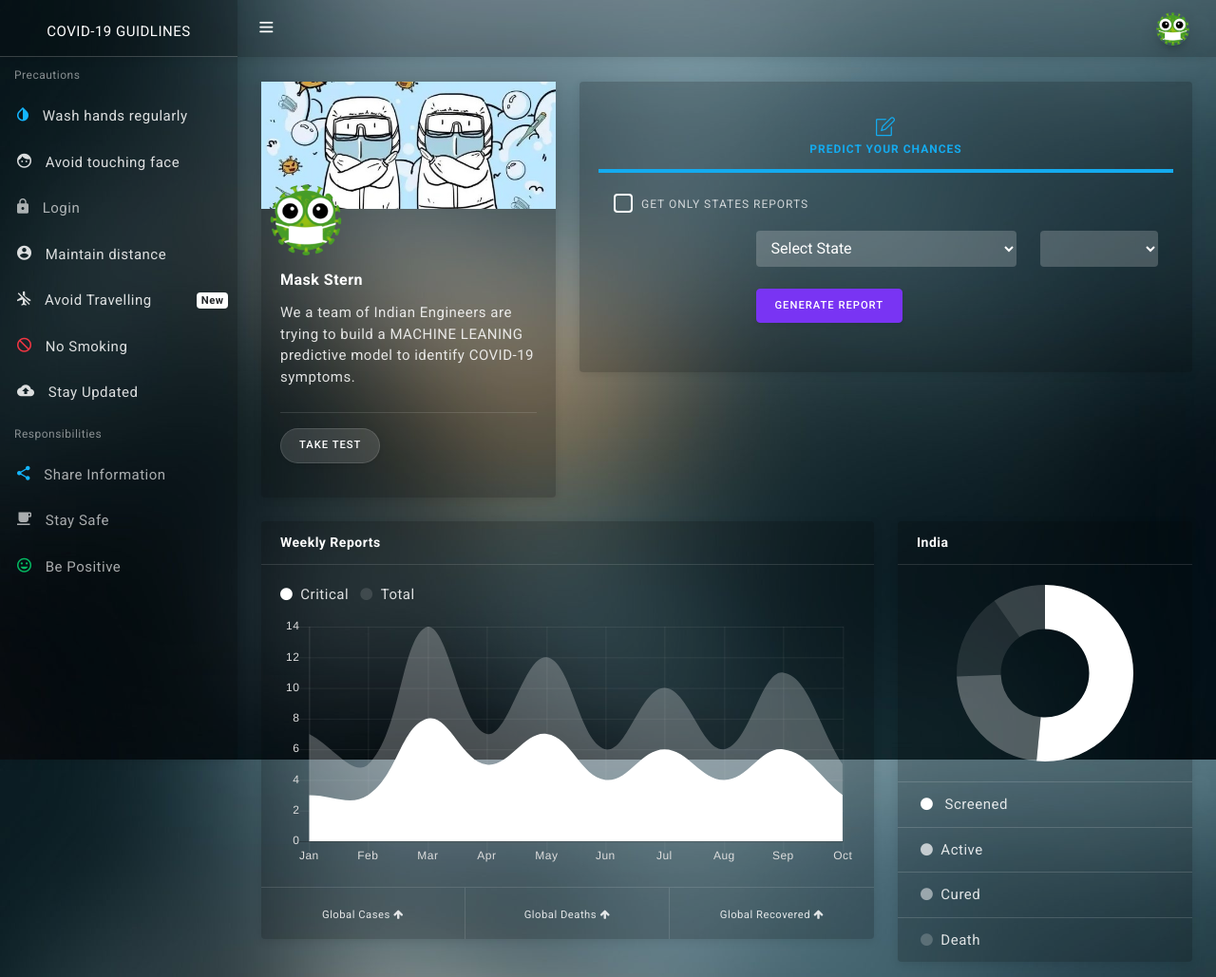
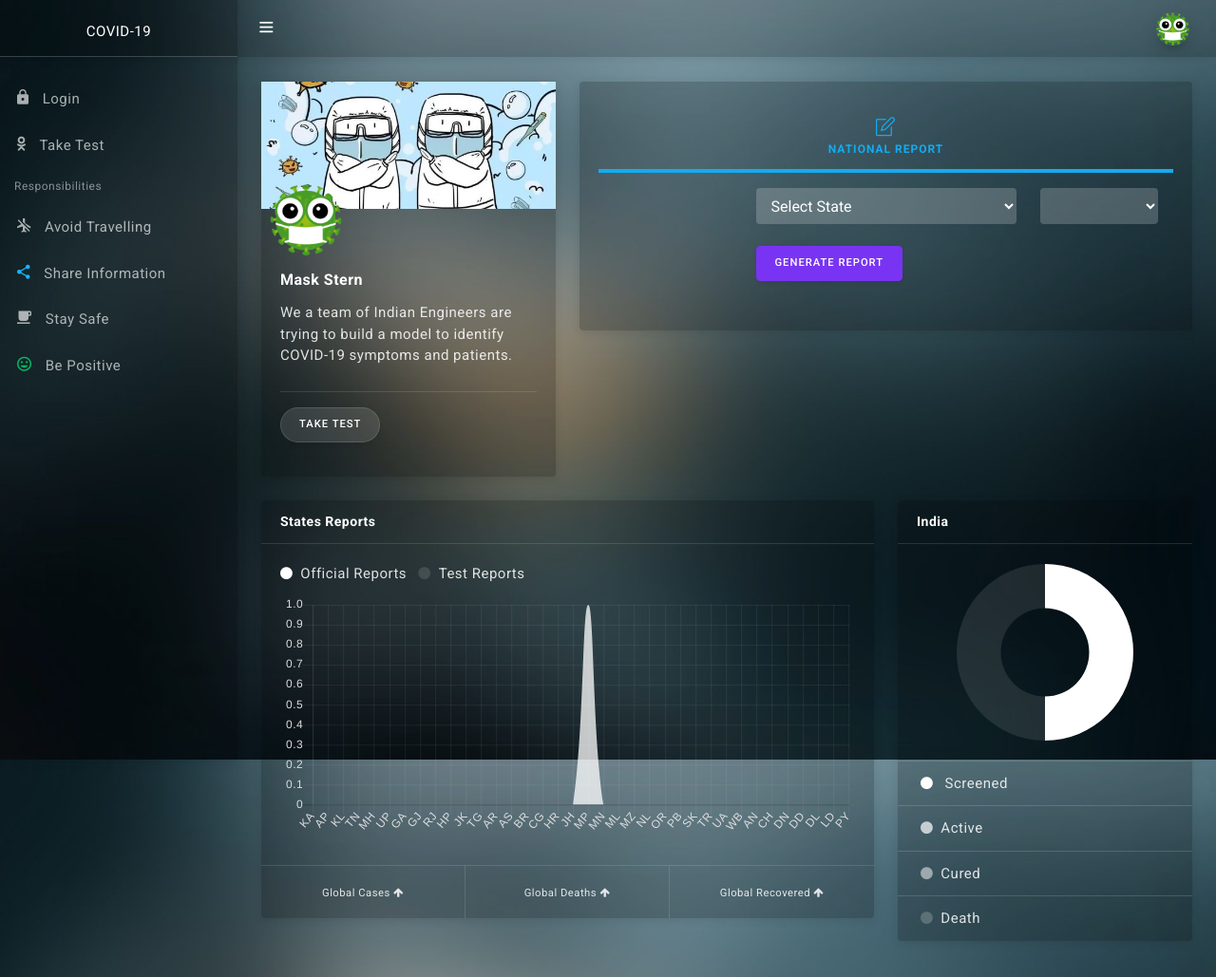
Before and after one commit to Acrothlete/covid19, a Django app: page / in a window 1280 px wide. Shown: the top 1029 px of the page at 95% size. Run offline with Django 3.2, Linux system fonts and the light colour scheme; data comes from the database, SQL or seed files in the repository; both versions use the stored data as it was after the commit; tables that the repository leaves empty hold one stand-in row (values such as "Sample post"); lists and menus that the app fills with data are empty; some libraries are stand-ins or nearby versions.

Commit message:
final ab na milenge dobara

```diff
--- a/diagnosis/models.py
+++ b/diagnosis/models.py
@@ -35,8 +35,8 @@ class data_base(models.Model):
 
 patient_choice = (
     ('Positive', 'Positive'),
-    ('Saspected', 'Saspected'),
-    ('Nagetive', 'Nagetive'),
+    ('Suspected', 'Suspected'),
+    ('Negative', 'Negative'),
 )
 
 class Patient_data(models.Model):
--- a/diagnosis/templates/diagnosis/base.html
+++ b/diagnosis/templates/diagnosis/base.html
@@ -81,17 +81,20 @@
     var config={
       type: 'line',
       data: {
-        labels:["Jan", "Feb", "Mar", "Apr", "May", "Jun", "Jul", "Aug", "Sep", "Oct"],
+        labels:{{ state_name | safe }},
+        // ["Jan", "Feb", "Mar", "Apr", "May", "Jun", "Jul", "Aug", "Sep", "Oct"],
         datasets: [{
-          label: 'Critical Reports',
-          data:  [3, 3, 8, 5, 7, 4, 6, 4, 6, 3],
-          backgroundColor: '#fff',
+          label: 'Offical Reports',
+          data: {{offical_value | safe}},
+          // [3, 3, 8, 5, 7, 4, 6, 4, 6, 3,8,2,3,6,7,10,36,],
+          backgroundColor: 'rgba(255, 255, 255, 0.75)',
           borderColor: "transparent",
           pointRadius :"0",
           borderWidth: 3
         }, {
-          label: 'Total Reports',
-          data:  [7, 5, 14, 7, 12, 6, 10, 6, 11, 5],
+          label: 'Test Reports',
+          data: {{ local_value | safe }},
+          // [7, 5, 14, 7, 12, 6, 10, 6, 11, 5,5,7,8,9,3,1,2,5],
           backgroundColor: "rgba(255, 255, 255, 0.25)",
           borderColor: "transparent",
           pointRadius :"0",
@@ -144,7 +147,7 @@
     var myChart = new Chart(ctx, {
       type: 'doughnut',
       data: {
-        labels: ["Direct", "Affiliate", "E-mail", "Other"],
+        labels: ["Screened (Official)", "Positive (Official)", "Total (Analyzed)", "Positive(Anaylzed)"],
         datasets: [{
           backgroundColor: [
             "#ffffff",
@@ -152,7 +155,8 @@
             "rgba(255, 255, 255, 0.10)",
             "rgba(255, 255, 255, 0.20)"
           ],
-          data: [5856, 2602, 1802, 1105],
+          data: {{circular_data |safe}},
+          //  [5856, 2602, 1802, 1105],
           borderWidth: [0, 0, 0, 0]
         }]
       },
--- a/diagnosis/templates/diagnosis/index.html
+++ b/diagnosis/templates/diagnosis/index.html
@@ -19,62 +19,47 @@
     <!--Start sidebar-wrapper-->
     <div id="sidebar-wrapper" data-simplebar="" data-simplebar-auto-hide="true">
         <div class="brand-logo">
-            <a>
+            <a href="{% url 'index' %}">
 
-                <h5 class="logo-text">Covid-19 Guidlines</h5>
+                <h5 class="logo-text">Covid-19</h5>
             </a>
         </div>
         <ul class="sidebar-menu do-nicescrol">
-            <li class="sidebar-header">Precautions</li>
 
+            {% if request.user.is_authenticated %}
+            <li class="sidebar-header">Accounts</li>
 
             <li>
-                <a>
-                    <i class="zmdi zmdi-invert-colors text-info"></i> <span>Wash hands regularly</span>
+                <a href="{% url 'entry'%}">
+                    <i class="zmdi zmdi-face"></i> <span>Add Patient</span>
                 </a>
             </li>
             <li>
-                <a>
-                    <i class="zmdi zmdi-face"></i> <span>Avoid touching face</span>
-                </a>
-            </li>
-
-            <li>
-                <a href="{% url 'login' %}">
-                    <i class="zmdi zmdi-lock" ></i> <span>Login</span>
-                </a>
-            </li>
-
-            <li>
-                <a>
-                    <i class="zmdi zmdi-account-circle"></i> <span>Maintain distance</span>
-                </a>
-            </li>
-
-            <li>
-                <a>
-                    <i class="zmdi zmdi-airplane-off"></i> <span>Avoid Travelling</span>
-                    <small class="badge float-right badge-light">New</small>
-                </a>
-            </li>
-
-            <li>
-                <a>
-                    <i class="zmdi zmdi-block-alt text-danger"></i> <span>No Smoking</span>
+                <a href="{ url 'logout'}">
+                    <i class="zmdi zmdi-lock"></i> <span>Logout</span>
                 </a>
             </li>
 
 
 
-
-
+            {%else%}
+            <li class="sidebar-header"></li>
             <li>
-                <a>
-                    <i class="zmdi zmdi-cloud-upload"></i> <span>Stay Updated</span>
+                <a href="{% url 'login' %}">
+                    <i class="zmdi zmdi-lock"></i> <span>Login</span>
                 </a>
             </li>
 
+            <li>
+                <a href="{%url 'test'%}">
+                    <i class="zmdi zmdi-odnoklassniki"></i> <span>Take Test</span>
+                </a>
+            </li>
+            {%endif%}
+
             <li class="sidebar-header">Responsibilities</li>
+            <li><a href="javaScript:void();"><i class="zmdi zmdi-airplane-off"></i> <span>Avoid Travelling</span></a>
+            </li>
             <li><a href="javaScript:void();"><i class="zmdi zmdi-share text-info"></i> <span>Share
                         Information</span></a></li>
             <li><a href="javaScript:void();"><i class="zmdi zmdi-coffee"></i> <span>Stay Safe</span></a></li>
@@ -136,13 +121,13 @@
                             <img src="{% static 'diagnosis/assets/images/co.png.png'%}" alt="profile-image"
                                 class="profile">
                             <h5 class="card-title">Mask Stern</h5>
-                            <p class="card-text">We a team of Indian Engineers are trying to build a MACHINE LEANING
-                                predictive model
+                            <p class="card-text">We a team of Indian Engineers are trying to build model
                                 to identify COVID-19 symptoms.</p>
 
                             <hr>
                             <div class="form-group">
-                            <button onclick="location.href='{% url 'index' %}'" class="btn btn-light btn-round px-7"> Take Test</button>
+                                <button onclick="location.href='{% url 'test' %}'" class="btn btn-light btn-round px-7">
+                                    Take Test</button>
                             </div>
                         </div>
 
@@ -291,16 +278,16 @@
                                 <img src="{% static 'diagnosis/assets/images/co.png.png'%}" alt="profile-image"
                                     class="profile">
                                 <h5 class="card-title">Mask Stern</h5>
-                                <p class="card-text">We a team of Indian Engineers are trying to build a MACHINE LEANING
-                                    predictive model
-                                    to identify COVID-19 symptoms. </p>
+                                <p class="card-text">We a team of Indian Engineers are trying to build a model
+                                    to identify COVID-19 symptoms and patients. </p>
                                 <div class="icon-block">
 
 
 
                                     <hr>
                                     <div class="form-group">
-                                        <button onclick="location.href='{% url 'index' %}'" class="btn btn-light btn-round px-7"> Take Test</button>
+                                        <button onclick="location.href='{% url 'test' %}'"
+                                            class="btn btn-light btn-round px-7"> Take Test</button>
                                     </div>
                                 </div>
                             </div>
@@ -317,13 +304,11 @@
                                 <ul class="nav nav-tabs nav-tabs-primary top-icon nav-justified">
                                     <li class="nav-item">
 
-                                {% if staff == 1 %}
-                                <a id='msg' href="javascript:void();" data-target="#edit" data-toggle="pill" class="nav-link active"><i
-                                  class="icon-note"> </i> Enter patient details</a>
-                                {%else%}
-                                <a id='msg' href="javascript:void();" data-target="#edit" data-toggle="pill" class="nav-link active"><i
-                                    class="icon-note"> </i> Predict your chances</a>
-                                    {% endif%}
+
+                                        <a id='msg' href="javascript:void();" data-target="#edit" data-toggle="pill"
+                                            class="nav-link active"><i class="icon-note"> </i>National Report</a>
+
+
                                     </li>
 
 
@@ -459,28 +414,21 @@
                                         {% else %}
                                         <form method='POST'>
                                             {%csrf_token%}
-                                  <div class="form-group">
-                                    <div class="icheck-material-white">
-                                      <input type="checkbox" id="bodypain" name="bodypain" value=1>
-
-                                      <label for="bodypain">
-                                        Get only states reports
-                                      </label>
-                                    </div>
-                                  </div>
 
                                             <!-- ------ ------------------------------------------------------------------------------------------------------------------------------- -->
                                             <div class="form-group row">
                                                 <label class="col-lg-3 col-form-label form-control-label"></label>
                                                 <div class="col-lg-6">
                                                     {{ form.city.errors}}
-                                      <select onchange="print_city('state', this.selectedIndex);" id="sts" name ="state" class="form-control" required></select>
+                                                    <select onchange="print_city('state', this.selectedIndex);" id="sts"
+                                                        name="state" class="form-control" required></select>
 
                                                 </div>
                                                 <br><br>
                                                 <div class="col-lg-3">
                                                     {{ form.state.errors}}
-                                      <select  id ="state" class="form-control" name="city"required></select>
+                                                    <select id="state" class="form-control" name="city"
+                                                        required></select>
                                                 </div>
                                                 <script language="javascript">print_state("sts");</script>
                                             </div>
@@ -526,14 +475,16 @@
                 <div class="row">
                     <div class="col-12 col-lg-8 col-xl-8">
                         <div class="card">
-                            <div class="card-header">Weekly Reports
+                            <div class="card-header">States Reports
 
                             </div>
                             <div class="card-body">
                                 <ul class="list-inline">
-                                    <li class="list-inline-item"><i class="fa fa-circle mr-2 text-white"></i>Critical
+                                    <li class="list-inline-item"><i class="fa fa-circle mr-2 text-white"></i>Official
+                                        Reports
                                     </li>
-                                    <li class="list-inline-item"><i class="fa fa-circle mr-2 text-light"></i>Total
+                                    <li class="list-inline-item"><i class="fa fa-circle mr-2 text-light"></i>Test
+                                        Reports
                                     </li>
                                 </ul>
                                 <div class="chart-container-1">
--- a/diagnosis/views.py
+++ b/diagnosis/views.py
@@ -7,37 +7,80 @@ from django.http import Http404
 from diagnosis.models import data_base,Patient_data
 # Create your views here.
 
-india_states= ["Andhra Pradesh","Arunachal Pradesh ","Assam","Bihar","Chhattisgarh","Goa","Gujarat","Haryana","Himachal Pradesh","Jammu and Kashmir","Jharkhand","Karnataka","Kerala","Madhya Pradesh","Maharashtra","Manipur","Meghalaya","Mizoram","Nagaland","Odisha","Punjab","Rajasthan","Sikkim","Tamil Nadu","Telangana","Tripura","Uttar Pradesh","Uttarakhand","West Bengal","Andaman and Nicobar Islands","Chandigarh","Dadra and Nagar Haveli","Daman and Diu","Lakshadweep","National Capital Territory of Delhi","Puducherry"]
+
+
+State_short=[('KA', 'Karnataka'), ('AP', 'Andhra Pradesh'), ('KL', 'Kerala'), ('TN', 'Tamil Nadu'), ('MH', 'Maharashtra'), ('UP', 'Uttar Pradesh'), ('GA', 'Goa'), ('GJ', 'Gujarat'), ('RJ', 'Rajasthan'), ('HP', 'Himachal Pradesh'), ('JK', 'Jammu & Kashmir'), ('TG', 'Telangana'), ('AR', 'Arunachal Pradesh'), ('AS', 'Assam'), ('BR', 'Bihar'), ('CG', 'Chattisgarh'), ('HR', 'Haryana'), ('JH', 'Jharkhand'), ('MP', 'Madhya Pradesh'), ('MN', 'Manipur'), ('ML', 'Meghalaya'), ('MZ', 'Mizoram'), ('NL', 'Nagaland'), ('OR', 'Orissa'), ('PB', 'Punjab'), ('SK', 'Sikkim'), ('TR', 'Tripura'), ('UA', 'Uttarakhand'), ('WB', 'West Bengal'), ('AN', 'Andaman & Nicobar'), ('CH', 'Chandigarh'), ('DN', 'Dadra & Nagar Haveli'), ('DD', 'Daman & Diu'), ('DL', 'Delhi'), ('LD', 'Lakshadweep'), ('PY', 'Pondicherry')]
+
+
 
 def India_Covid():
-    covid_Values = []
-    for i in india_states:
-        try:
-            covid_Values.append(Patient_data.objects.filter(state = i).count())
-        except:
-            pass
-    return covid_Values
+    x = []
+    y=[]
+    for i in State_short:
+        # try:
+        state=str(i[1])
+        x.append(Patient_data.objects.filter(state = state).count())
+        y.append(data_base.objects.filter(state = state).count())
+        # except
+    return [x,y]
 
+
+def India_circle():
+    offical_city_total=Patient_data.objects.all().count()
+    offical_city_found=Patient_data.objects.filter(patient_status = 'Positive').count()
+    local_city_total=data_base.objects.all().count()
+    local_city_found=data_base.objects.filter(infectionProb__gt = 50).count()
+    circular_data=[offical_city_total,offical_city_found,local_city_total,local_city_found]
+    return circular_data
 
 
 
 def index(request):
-
+    state_name=[]
+    for i in State_short:
+        state_name.append(i[0])
     if request.method=='POST':
-        state=request.POST.get('state')
-        city=request.POST.get('city')
+        state=str(request.POST.get('state'))
+        city=str(request.POST.get('city')).strip()
         form = ZoneSelect(request.POST)
         if form.is_valid():
-            circle_total=Patient_data.objects.filter(state = state, city=city).count()
+            # try:
+
+            ofct=Patient_data.objects.filter(state = state, city = city).count()
+            ofcf=Patient_data.objects.filter(state = state , city = city, patient_status = 'Positive').count()
+            lct=data_base.objects.filter(state = state, city = city).count()
+            lcf=data_base.objects.filter(state = state, city = city,infectionProb__gt = 50).count()
+            heading = city
+            circular_data=[ofct,ofcf,lct,lcf]
+            context= {
+                'heading':heading,
+                'chart': 1,
+                'circular_data':circular_data,
+                'state_name': state_name,
+                'offical_value': India_Covid()[0],
+                'local_value': India_Covid()[1],
+                'form':form,
+                'report': 0
+            }
+            return render(request,'diagnosis/index.html',context)
+            # except:
+            # messages.success(request,f' Please enter valid input.')
+        else:
             pass
-        else:
-            print("form invalid")
+
     else:
         form=ZoneSelect()
-    context={
-        'form':form,
-        'report': 0
-    }
+
+        context= {
+                'heading':'India',
+                'chart': 1,
+                'circular_data':India_circle(),
+                'state_name': state_name,
+                'offical_value': India_Covid()[0],
+                'local_value': India_Covid()[1],
+                'form':form,
+                'report': 0
+            }
     return render(request,'diagnosis/index.html',context)
 
 
@@ -82,7 +125,6 @@ def TestCovid(request):
             if (sorethroat):obj.soreThroat=sorethroat
             inf_prob=(int(obj.soreThroat) *8)+(int(obj.runningNose)*8)+(int(obj.bodyPain)*8)+(int(obj.difficulty_Breathing)*8)+(int(obj.fever)*8)+(int(obj.travelHistory)*7)
             obj.infectionProb=inf_prob
-            print(inf_prob)
             obj.save()
             zone=''
             color=''
```
Also changed, not shown: other parts of diagnosis/templates/diagnosis/index.html (+24 -51 lines), diagnosis/templates/diagnosis/input.html (+30 -45 lines), diagnosis/templates/diagnosis/login.html (+26 -43 lines), db.sqlite3, diagnosis/migrations/0007_auto_20200415_1637.py (added). Lines whose indentation alone changed are shown as unchanged.
